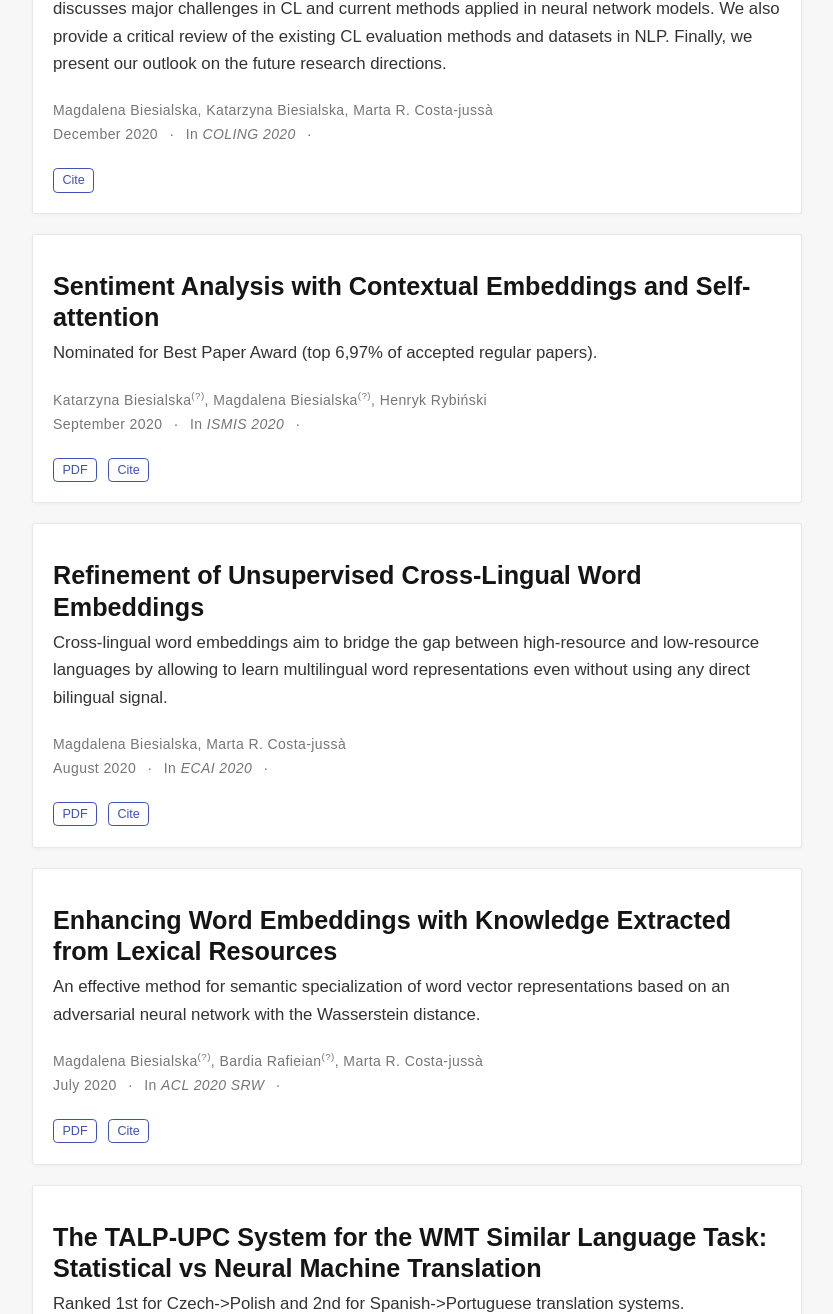
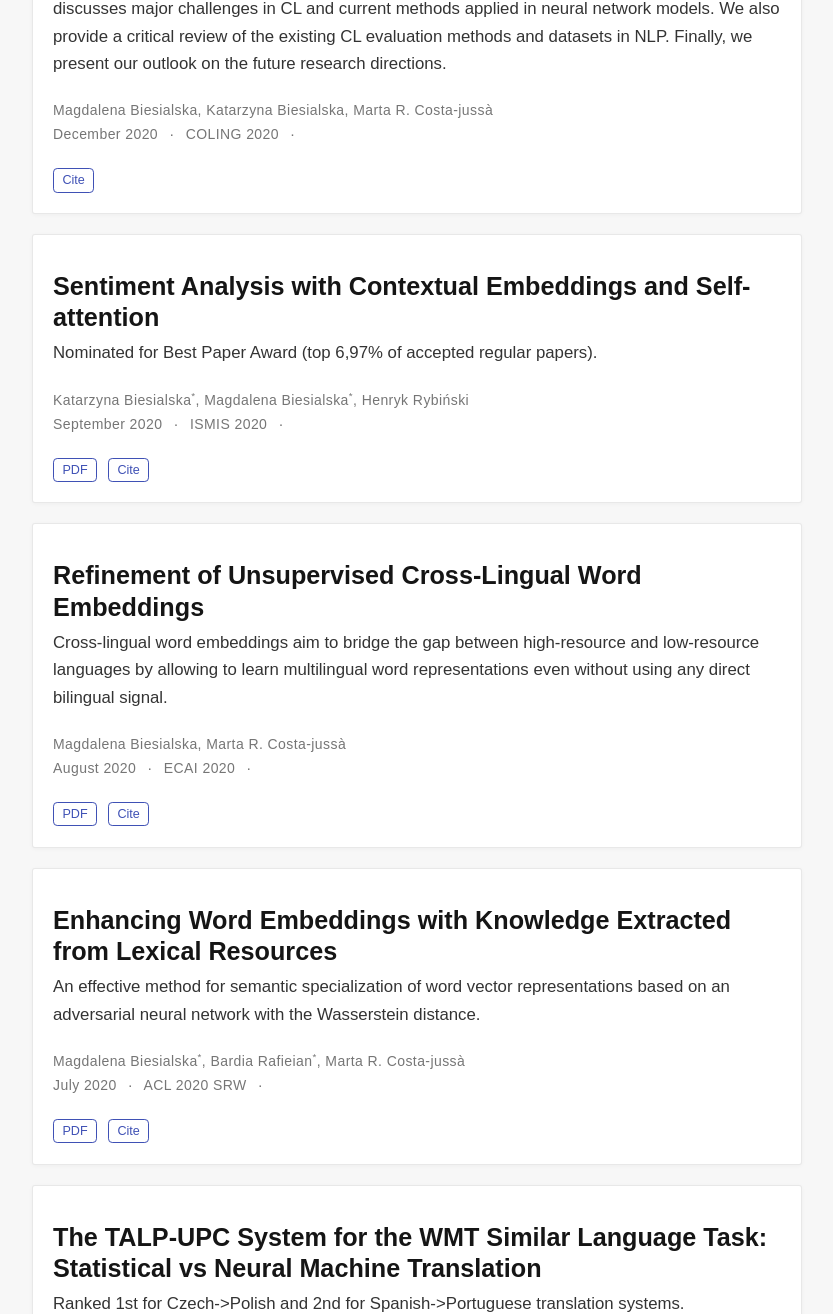
Before and after one commit to mbiesialska/mbiesialska.github.io, a plain HTML site: page index.html in a window 1280 px wide. Shown: the part 1315-2629 px from the top of the page, without its empty margins (423-1256 px from the left). Drawn offline with nearby package versions, Linux system fonts and the light colour scheme; some packages are replaced by stand-ins of ours; some icons are missing.

Commit message:
Update website files

```diff
--- a/index.html
+++ b/index.html
@@ -758,8 +758,6 @@ Machine Translation (WMT20)</a> held in conjunction with EMNLP 2020.</p>
 
           <li>Continual Learning</li>
 
-          <li>🎾 , 🎿 , 📖 , 🌍</li>
-
         </ul>
       </div>
 
@@ -962,7 +960,7 @@ Machine Translation (WMT20)</a> held in conjunction with EMNLP 2020.</p>
   <span class="middot-divider"></span>
   <span class="pub-publication">
 
-      In <em>COLING 2020</em>
+      <a href="https://coling2020.org/">COLING 2020</a>
 
   </span>
 
@@ -1072,7 +1070,7 @@ Machine Translation (WMT20)</a> held in conjunction with EMNLP 2020.</p>
 
 
 
-  <span >Katarzyna Biesialska</span><span title="Equal contribution" class="author-notes">(?)</span>, <span ><a href="/author/magdalena-biesialska/">Magdalena Biesialska</a></span><span title="Equal contribution" class="author-notes">(?)</span>, <span >Henryk Rybiński</span>
+  <span >Katarzyna Biesialska</span><span title="Equal contribution" class="author-notes">*</span>, <span ><a href="/author/magdalena-biesialska/">Magdalena Biesialska</a></span><span title="Equal contribution" class="author-notes">*</span>, <span >Henryk Rybiński</span>
   </div>
 
 
@@ -1091,7 +1089,7 @@ Machine Translation (WMT20)</a> held in conjunction with EMNLP 2020.</p>
   <span class="middot-divider"></span>
   <span class="pub-publication">
 
-      In <em>ISMIS 2020</em>
+      <a href="https://ismis.ist.tugraz.at/">ISMIS 2020</a>
 
   </span>
 
@@ -1226,7 +1224,7 @@ Machine Translation (WMT20)</a> held in conjunction with EMNLP 2020.</p>
   <span class="middot-divider"></span>
   <span class="pub-publication">
 
-      In <em>ECAI 2020</em>
+      <a href="https://ecai2020.eu/">ECAI 2020</a>
 
   </span>
 
@@ -1342,7 +1340,7 @@ Machine Translation (WMT20)</a> held in conjunction with EMNLP 2020.</p>
 
 
 
-  <span ><a href="/author/magdalena-biesialska/">Magdalena Biesialska</a></span><span title="Equal contribution" class="author-notes">(?)</span>, <span >Bardia Rafieian</span><span title="Equal contribution" class="author-notes">(?)</span>, <span >Marta R. Costa-jussà</span>
+  <span ><a href="/author/magdalena-biesialska/">Magdalena Biesialska</a></span><span title="Equal contribution" class="author-notes">*</span>, <span >Bardia Rafieian</span><span title="Equal contribution" class="author-notes">*</span>, <span >Marta R. Costa-jussà</span>
   </div>
 
 
@@ -1361,7 +1359,7 @@ Machine Translation (WMT20)</a> held in conjunction with EMNLP 2020.</p>
   <span class="middot-divider"></span>
   <span class="pub-publication">
 
-      In <em>ACL 2020 SRW</em>
+      <a href="https://acl2020.org/">ACL 2020 SRW</a>
 
   </span>
 
@@ -1496,7 +1494,7 @@ Machine Translation (WMT20)</a> held in conjunction with EMNLP 2020.</p>
   <span class="middot-divider"></span>
   <span class="pub-publication">
 
-      In <em>WMT19</em>
+      <a href="http://www.statmt.org/wmt19/">WMT19</a>
 
   </span>
 
```
Also changed, not shown: author/magdalena-biesialska/index.html (+0 -2 lines), publication/acl2020srw-enhancing/index.html (+2 -2 lines), publication/coling2020-clinnlp/index.html (+1 -1 lines), publication/ecai2020-refinement/index.html (+1 -1 lines), publication/index.html (+7 -7 lines), publication/ismis2020-sa/index.html (+2 -2 lines), publication/wmt19-upc-system/index.html (+1 -1 lines).
